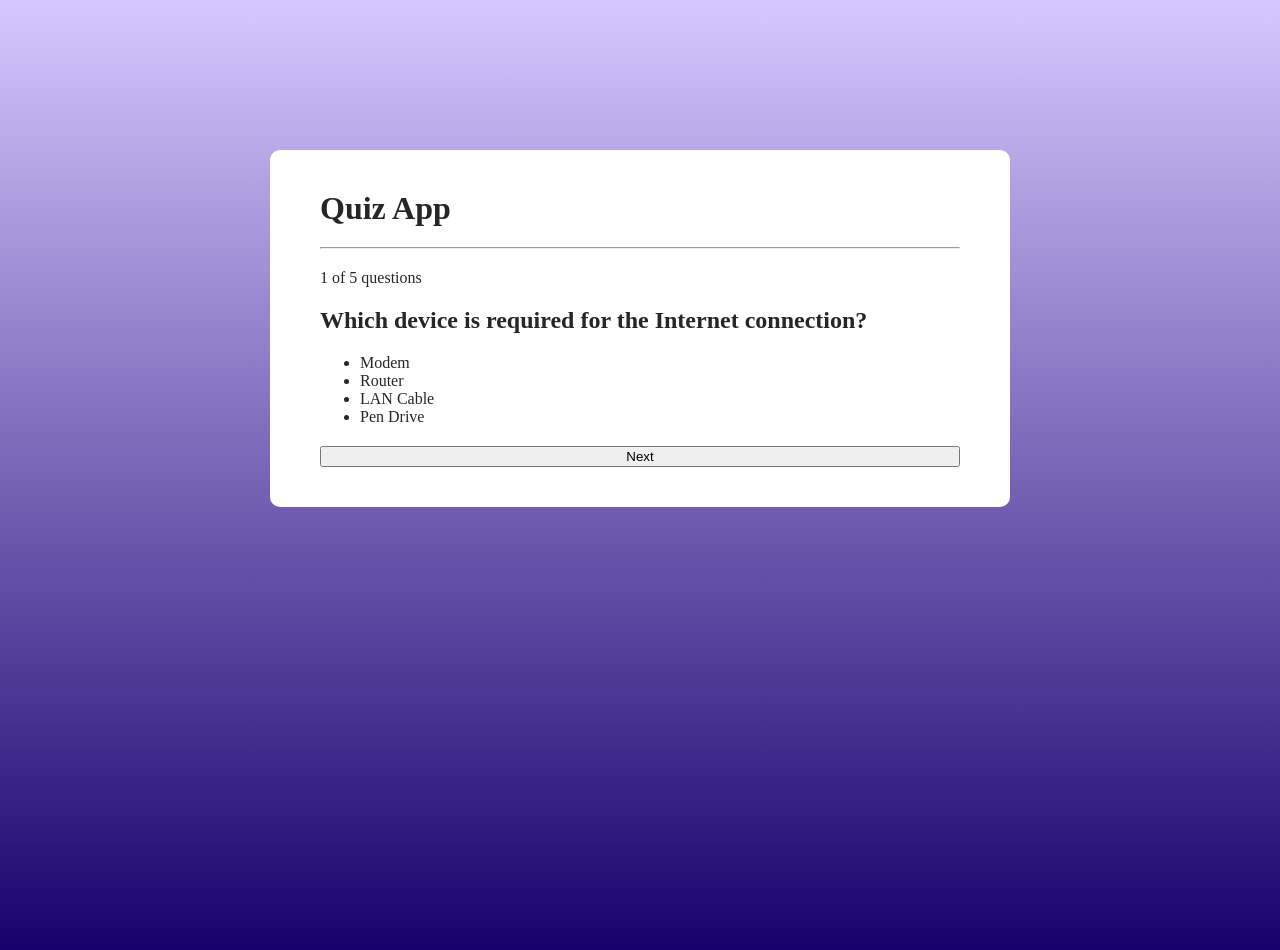
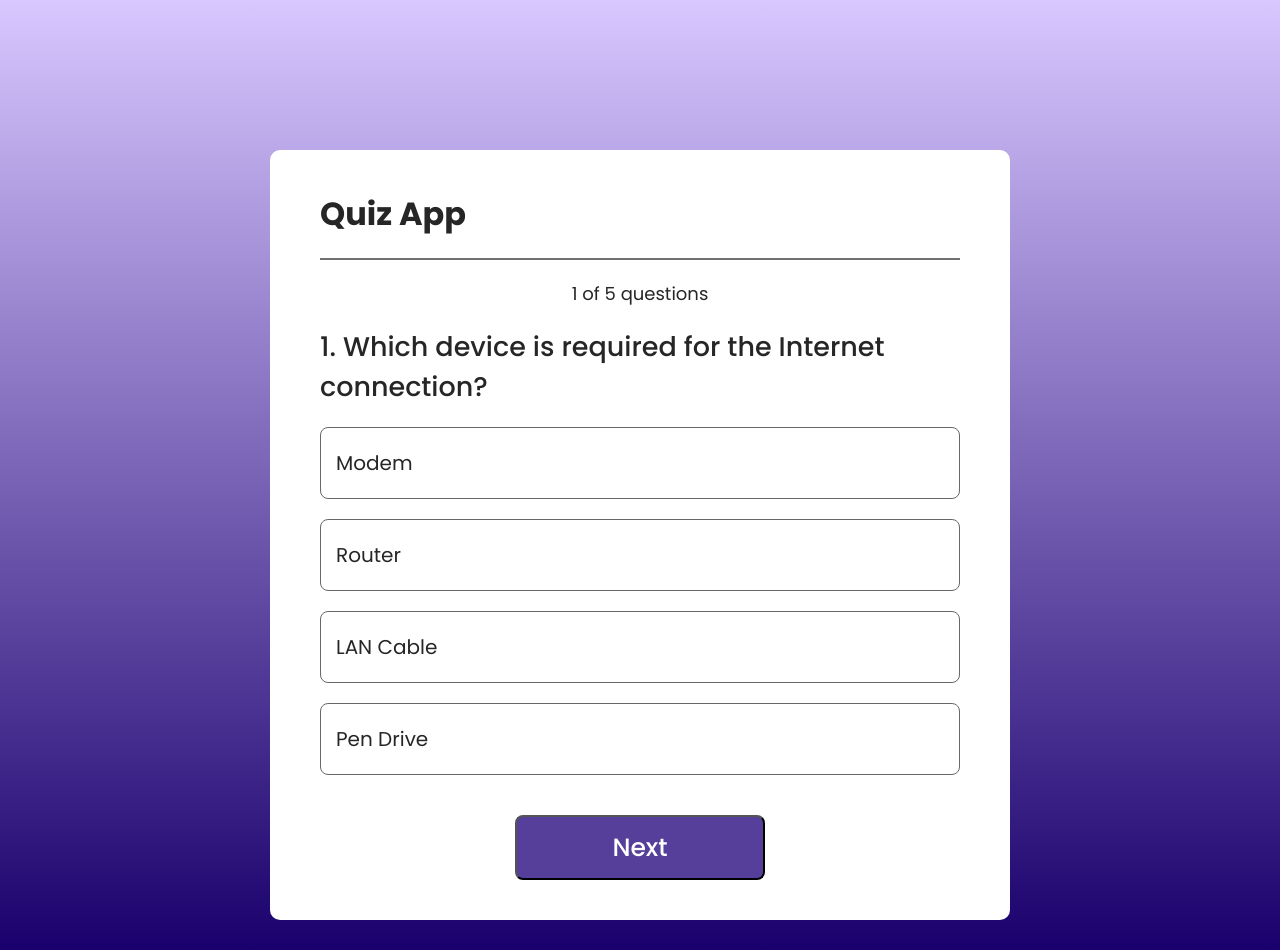
Before and after one commit to Pankajakshan-Vineeth/Quiz-app, a React (Vite) app: page / in a window 1280 px wide. Built offline with nearby package versions, Linux system fonts and the light colour scheme.

Commit message:
container design completed

```diff
--- a/src/Components/Quiz/Quiz.css
+++ b/src/Components/Quiz/Quiz.css
@@ -10,3 +10,41 @@
     border-radius: 10px;
     padding: 40px 50px;
   }
+  .container hr {
+    height: 2px;
+    border: none;
+    background: #707070;
+  }
+
+  .container h2 {
+    font-size: 27px;
+    font-weight: 500;
+  }
+  .container ul li {
+    display: flex;
+    align-items: center;
+    height: 70px;
+    padding-left: 15px;
+    border: 1px solid #686868;
+    border-radius: 8px;
+    margin-bottom: 20px;
+    font-size: 20px;
+    cursor: pointer;
+  }
+
+  .container button {
+    margin: auto;
+    width: 250px;
+    height: 65px;
+    background: #553f9a;
+    color: #fff;
+    font-size: 25px;
+    font-weight: 500;
+    border-radius: 8px;
+    cursor: pointer;
+  }
+
+  .container .index{
+    margin: auto;
+    font-size: 18px;
+  }
--- a/src/Components/Quiz/Quiz.jsx
+++ b/src/Components/Quiz/Quiz.jsx
@@ -7,7 +7,7 @@
       <h1>Quiz App</h1>
       <hr />
       <div className="index">1 of 5 questions</div>
-      <h2>Which device is required for the Internet connection?</h2>
+      <h2>1. Which device is required for the Internet connection?</h2>
       <ul>
         <li>Modem</li>
         <li>Router</li>
--- a/src/index.css
+++ b/src/index.css
@@ -1,5 +1,9 @@
+@import url('https://fonts.googleapis.com/css2?family=Poppins:ital,wght@0,100;0,200;0,300;0,400;0,500;0,600;0,700;0,800;0,900;1,100;1,200;1,300;1,400;1,500;1,600;1,700;1,800;1,900&display=swap');
+
 *{
   margin: 0;
+  padding: 0;
+  font-family: "Poppins", sans-serif;
 }
 
 body {
```
